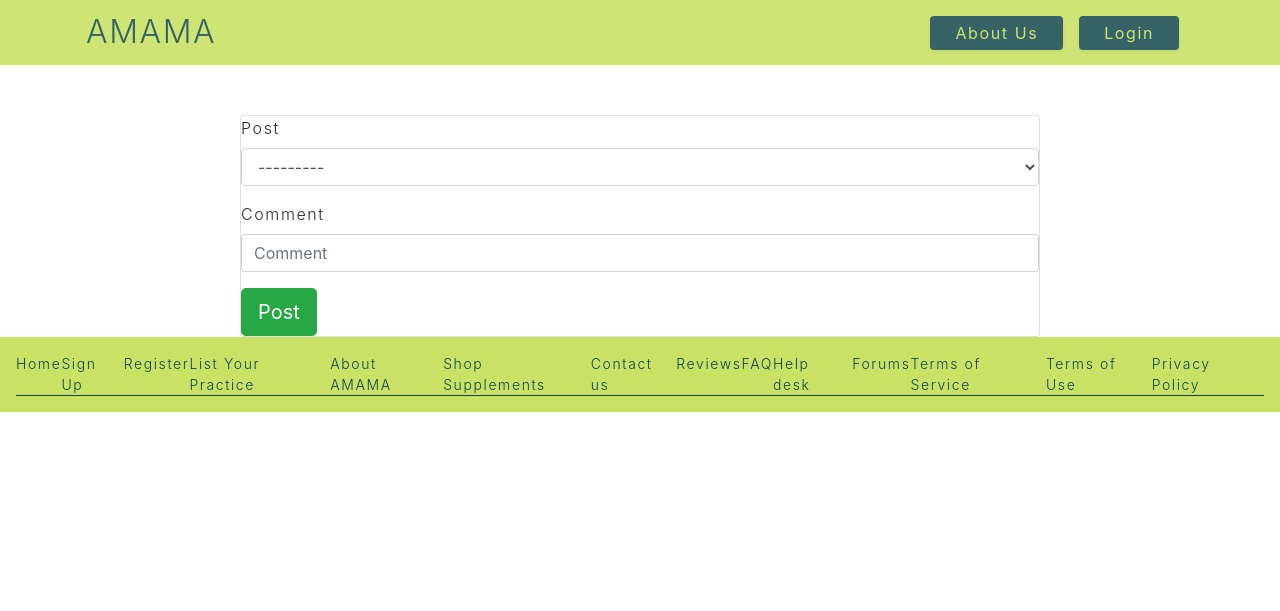
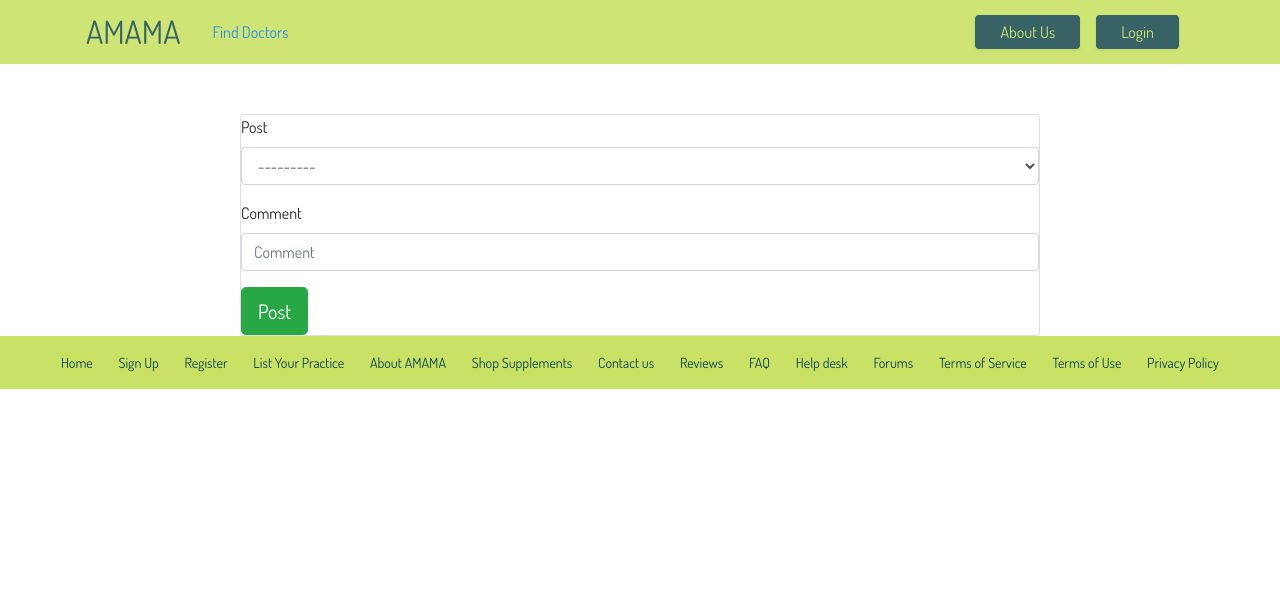
Before and after one commit to emdeechege/MaternalCare, a Django app: page /comment/ in a window 1280 px wide. Shown: the top 611 px of the page. After the commit the page ends 389 px from the top, so only its background shows below. Run offline with Django 3.2, Linux system fonts and the light colour scheme; data that the repository does not hold is empty; some libraries are stand-ins or nearby versions.

Commit message:
fixed css

```diff
--- a/mama/templates/base/footer.html
+++ b/mama/templates/base/footer.html
@@ -1,18 +1,18 @@
 <footer>
-    <div class="d-flex px-3 py-3 bg-sea" id="mamaFooter">
-        <a class="flex-fill text-dark-blue mb-0" href="https://amama.herokuapp.com/">Home</a>
-        <a class="flex-fill text-dark-blue mb-0" href="https://amama.herokuapp.com/login">Sign Up</a>
-        <a class="flex-fill text-dark-blue mb-0" href="https://amama.herokuapp.com/login">Register</a>
-        <a class="flex-fill text-dark-blue mb-0" href="https://amama.herokuapp.com/login">List Your Practice</a>
-        <a class="flex-fill text-dark-blue mb-0" href="https://amama.herokuapp.com/about">About AMAMA</a>
-        <a class="flex-fill text-dark-blue mb-0" href="https://amama.herokuapp.com/medicines">Shop Supplements</a>
-        <a class="flex-fill text-dark-blue mb-0" href="https://amama.herokuapp.com/contact">Contact us</a>
-        <a class="flex-fill text-dark-blue mb-0" href="https://amama.herokuapp.com/reviews">Reviews</a>
-        <a class="flex-fill text-dark-blue mb-0" href="#">FAQ</a>
-        <a class="flex-fill text-dark-blue mb-0" href="#">Help desk</a>
-        <a class="flex-fill text-dark-blue mb-0" href="#">Forums</a>
-        <a class="flex-fill text-dark-blue mb-0" href="#">Terms of Service</a>
-        <a class="flex-fill text-dark-blue mb-0" href="#">Terms of Use</a>
-        <a class="flex-fill text-dark-blue mb-0" href="#">Privacy Policy</a>
+    <div class="bg-sea d-flex px-5 justify-content-around" id="mamaFooter">
+        <a class="text-dark-blue my-3" href="https://amama.herokuapp.com/">Home</a>
+        <a class="text-dark-blue my-3" href="https://amama.herokuapp.com/login">Sign Up</a>
+        <a class="text-dark-blue my-3" href="https://amama.herokuapp.com/login">Register</a>
+        <a class="text-dark-blue my-3" href="https://amama.herokuapp.com/login">List Your Practice</a>
+        <a class="text-dark-blue my-3" href="https://amama.herokuapp.com/about">About AMAMA</a>
+        <a class="text-dark-blue my-3" href="https://amama.herokuapp.com/medicines">Shop Supplements</a>
+        <a class="text-dark-blue my-3" href="https://amama.herokuapp.com/contact">Contact us</a>
+        <a class="text-dark-blue my-3" href="https://amama.herokuapp.com/reviews">Reviews</a>
+        <a class="text-dark-blue my-3" href="#">FAQ</a>
+        <a class="text-dark-blue my-3" href="#">Help desk</a>
+        <a class="text-dark-blue my-3" href="#">Forums</a>
+        <a class="text-dark-blue my-3" href="#">Terms of Service</a>
+        <a class="text-dark-blue my-3" href="#">Terms of Use</a>
+        <a class="text-dark-blue my-3" href="#">Privacy Policy</a>
     </div>
 </footer>
--- a/mama/templates/base/layout.html
+++ b/mama/templates/base/layout.html
@@ -106,8 +106,9 @@
 
     {% block content %}
     {% endblock content %}
+    {% include "base/footer.html" %}
 
-    {% include "base/footer.html" %}
+
     <script src="https://code.jquery.com/jquery-3.3.1.min.js"></script>
     <script src="https://cdnjs.cloudflare.com/ajax/libs/popper.js/1.14.3/umd/popper.min.js" integrity="sha384-ZMP7rVo3mIykV+2+9J3UJ46jBk0WLaUAdn689aCwoqbBJiSnjAK/l8WvCWPIPm49"
         crossorigin="anonymous"></script>
@@ -119,13 +120,13 @@
     <script src="{% static 'js/scripts.js' %}"></script>
     <script type="text/javascript" src="{% static 'js/scrolly.js'%}"></script>
     <script src='https://unpkg.com/intersection-observer@0.5.0/intersection-observer.js'></script>
-<script src='https://unpkg.com/scrollama'></script>
+    <script src='https://unpkg.com/scrollama'></script>
     <script src="{% static 'js/scrollytelling.js' %}"></script>
 
     <script>
-       window.onload = function() {
-          scrolly();
-       };
+        window.onload = function () {
+            scrolly();
+        };
     </script>
     <script src="{% static 'js/tom.js' %}"></script>
 
--- a/static/css/storytelling.css
+++ b/static/css/storytelling.css
@@ -1,22 +1,3 @@
- * {
-     box-sizing: border-box;
- }
-
- html,
- body {
-     margin: 0;
-     padding: 0;
-     background-color: var(--sea);
-     font-family: -apple-system, BlinkMacSystemFont, 'Segoe UI', Roboto, Oxygen, Ubuntu, Cantarell, 'Open Sans', 'Helvetica Neue', sans-serif;
- }
-
- body {
-     min-height: 1280px;
-     font-weight: 300;
-     color: #2a2a2a;
-     background-color: var(--sea);
- }
-
  p,
  h1,
  h2,
@@ -25,14 +6,6 @@
  a {
      margin: 0;
      font-weight: 300;
- }
-
- a,
- a:visited,
- a:hover {
-     color: var(--sea);
-     text-decoration: none;
-     border-bottom: 1px solid currentColor;
  }
 
  #intro {
@@ -72,7 +45,7 @@
  }
 
  #outro {
-     height: 640px;
+     /* height: 640px; */
  }
 
  #scroll {
--- a/static/css/styles.css
+++ b/static/css/styles.css
@@ -1,7 +1,9 @@
+* {
+    box-sizing: border-box;
+}
+
 body {
     font-family: 'Dosis', sans-serif;
-    letter-spacing: 0.1em;
-    background-color: #ffffff !important;
 }
 
 :root {
```
